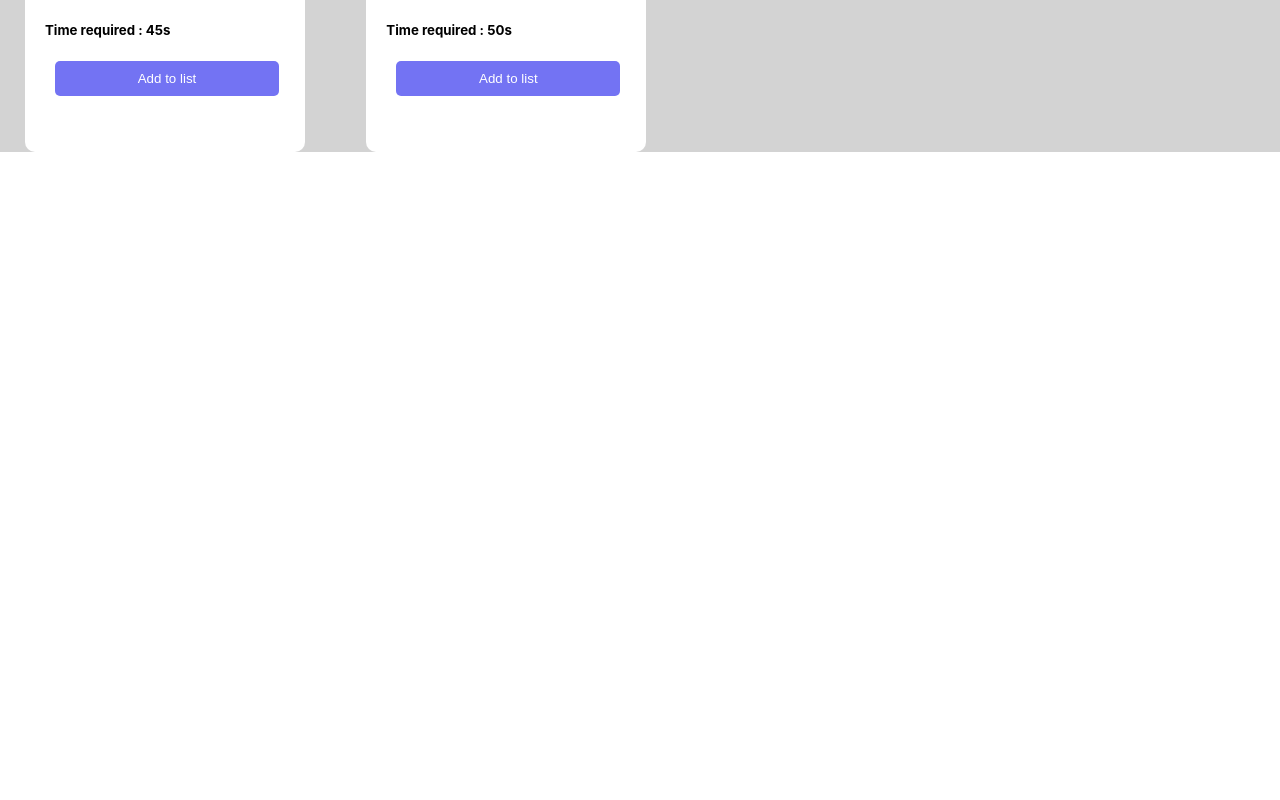
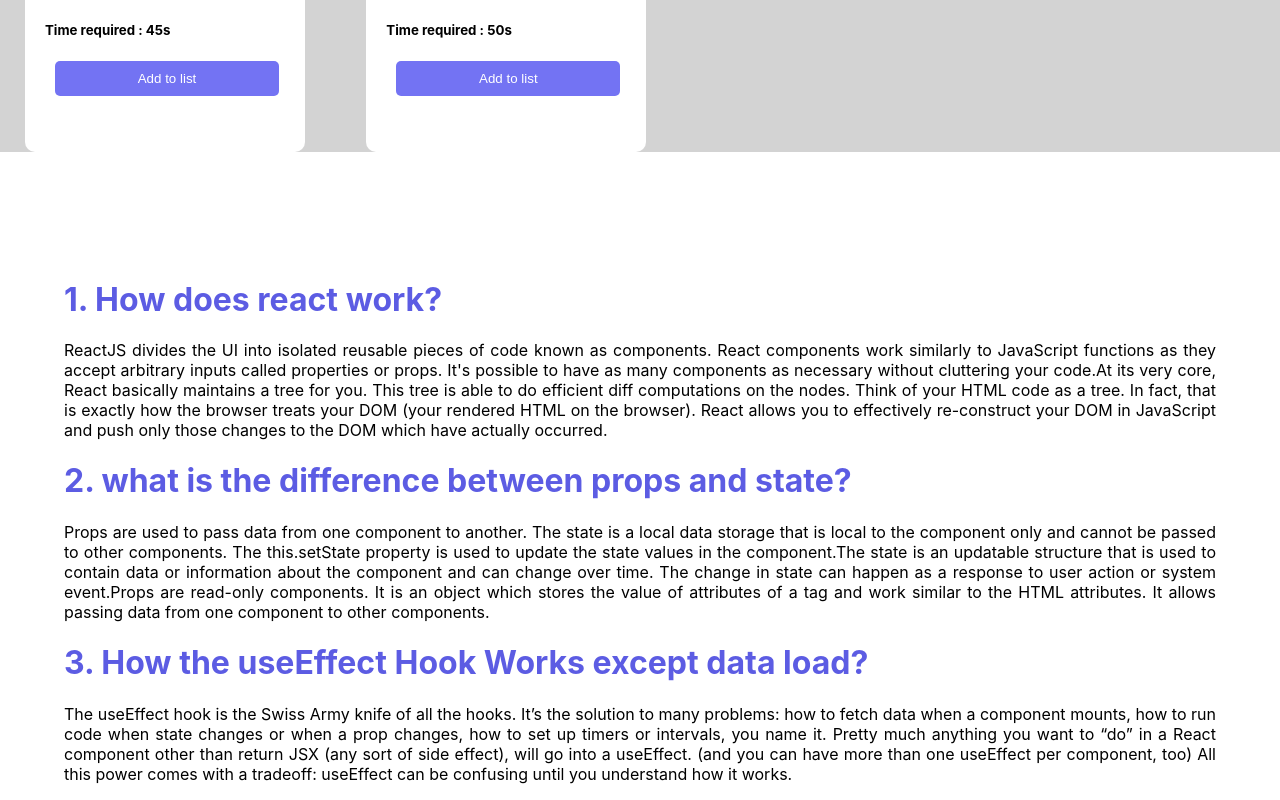
Before and after one commit to Sumankdatta/ultra-active-club, a React (Create React App) app: page / in a window 1280 px wide. Shown: the part 1487-2287 px from the top of the page. Before the commit the page ends 1639 px from the top, so only its background shows below. Built offline with nearby package versions, Linux system fonts and the light colour scheme.

Commit message:
blog added

```diff
--- /dev/null
+++ b/src/component/Blog/Blog.css
@@ -0,0 +1,9 @@
+.blog{
+    margin-left: 5%;
+    margin-right: 5%;
+    margin-top: 10%;
+    text-align: justify;
+}
+.blog h1{
+    color: rgb(92, 92, 227);
+}
--- /dev/null
+++ b/src/component/Blog/Blog.js
@@ -0,0 +1,34 @@
+import React from 'react';
+import './Blog.css'
+
+const Blog = () => {
+    return (
+        <div className='blog'>
+           <div>
+            <h1>1. How does react work?</h1>
+            <p>
+            ReactJS divides the UI into isolated reusable pieces of code known as components. React components work similarly to JavaScript functions as they accept arbitrary inputs called properties or props. It's possible to have as many components as necessary without cluttering your code.At its very core, React basically maintains a tree for you. This tree is able to do efficient diff computations on the nodes.
+
+Think of your HTML code as a tree. In fact, that is exactly how the browser treats your DOM (your rendered HTML on the browser). React allows you to effectively re-construct your DOM in JavaScript and push only those changes to the DOM which have actually occurred.
+            </p>
+           </div>
+           <div>
+            <h1>2. what is the difference between props and state?</h1>
+                <p>Props are used to pass data from one component to another. The state is a local data storage that is local to the component only and cannot be passed to other components. The this.setState property is used to update the state values in the component.The state is an updatable structure that is used to contain data or information about the component and can change over time. The change in state can happen as a response to user action or system event.Props are read-only components. It is an object which stores the value of attributes of a tag and work similar to the HTML attributes. It allows passing data from one component to other components.</p>
+           </div>
+           <div>
+            <h1>
+           3. How the useEffect Hook Works except data load?
+            </h1>
+            <p>The useEffect hook is the Swiss Army knife of all the hooks. It’s the solution to many problems: how to fetch data when a component mounts, how to run code when state changes or when a prop changes, how to set up timers or intervals, you name it.
+
+Pretty much anything you want to “do” in a React component other than return JSX (any sort of side effect), will go into a useEffect. (and you can have more than one useEffect per component, too)
+
+All this power comes with a tradeoff: useEffect can be confusing until you understand how it works.</p>
+           </div>
+
+        </div>
+    );
+};
+
+export default Blog;
--- a/src/component/Carts/Carts.css
+++ b/src/component/Carts/Carts.css
@@ -28,8 +28,23 @@
     .items-container {
        display: flex;
        flex-direction: column-reverse;
-       margin-left: 10%;
+       margin-left: 8%;
 
 
     }
   }
+  /* @media screen and (max-width: 820px) {
+    .main-container {
+        display: grid;
+        grid-template-columns: 2fr 1fr;
+
+
+    }
+  }
+  @media screen and (max-width: 820px) {
+    .main-container {
+        display: grid;
+        grid-template-columns: repeat(2, 1fr);
+
+    }
+  } */
--- a/src/component/Carts/Carts.js
+++ b/src/component/Carts/Carts.js
@@ -1,5 +1,6 @@
 import React, { useEffect, useState } from 'react';
 import Activity from '../Activity/Activity';
+import Blog from '../Blog/Blog';
 import Cart from '../Cart/Cart';
 import Toast from '../Toast/Toast';
 import './Carts.css'
@@ -75,6 +76,7 @@
             </div>
 
         </div>
+        <Blog></Blog>
       </div>
     );
 };
```
